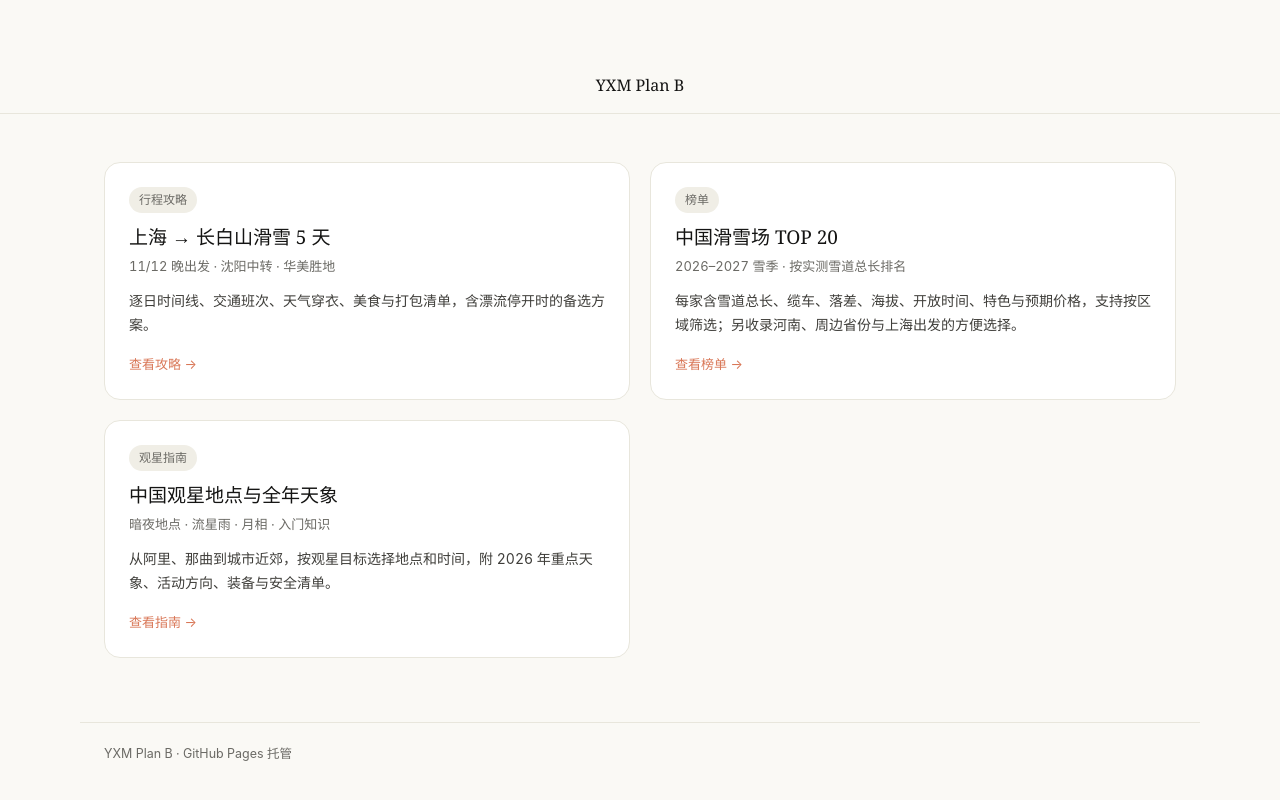
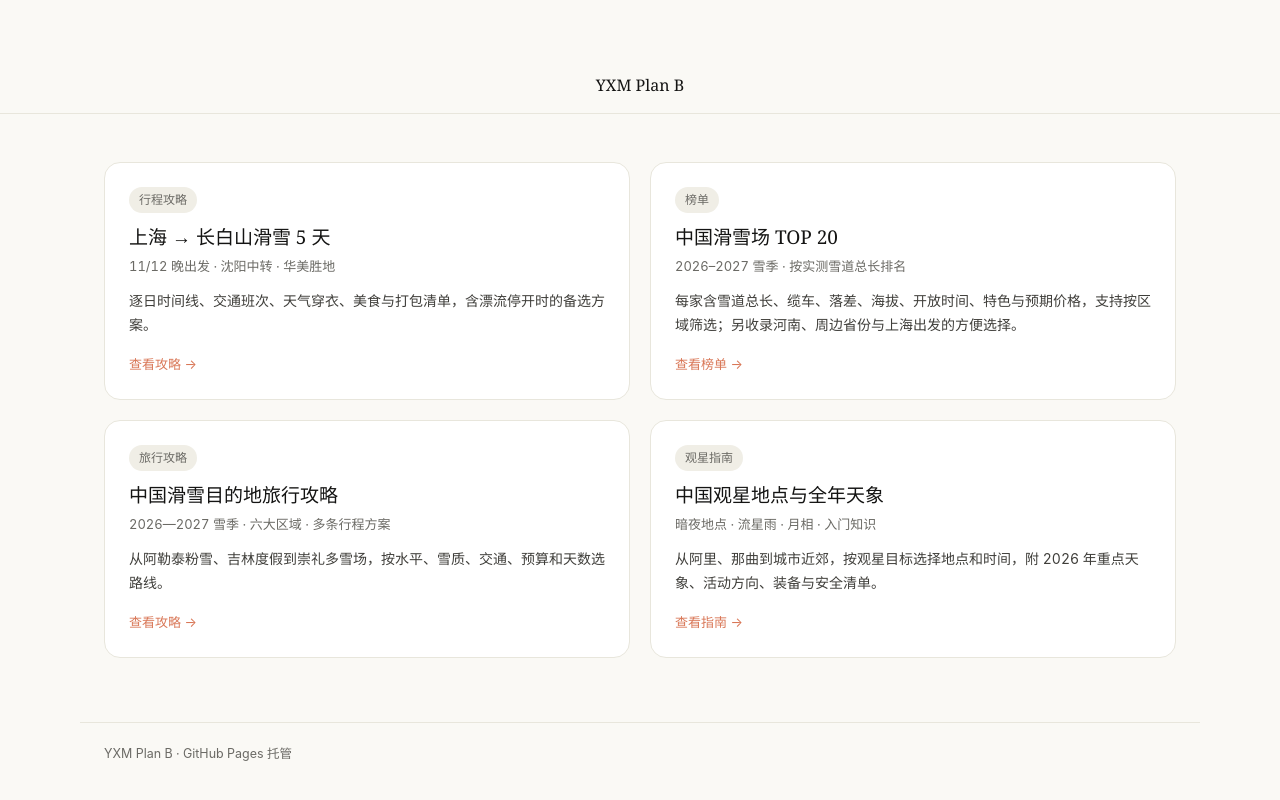
Before and after one commit to yangxiaomanc2/YXM_PlanB, a plain HTML site: page index.html in a window 1280 px wide. Shown: the part 742-1542 px from the top of the page. Drawn offline with Linux system fonts and the light colour scheme.

Commit message:
Add China ski travel guide to Plan B homepage

```diff
--- a/index.html
+++ b/index.html
@@ -107,6 +107,7 @@ color:var(--muted);font-size:12.5px}
           <p>每家含雪道总长、缆车、落差、海拔、开放时间、特色与预期价格，支持按区域筛选；另收录河南、周边省份与上海出发的方便选择。</p>
           <div class="go">查看榜单 →</div>
         </a>
+        <a class="card" href="./china-ski-travel-guide/"><span class="tg">旅行攻略</span><h2>中国滑雪目的地旅行攻略</h2><div class="st">2026—2027 雪季 · 六大区域 · 多条行程方案</div><p>从阿勒泰粉雪、吉林度假到崇礼多雪场，按水平、雪质、交通、预算和天数选路线。</p><div class="go">查看攻略 →</div></a>
         <a class="card" href="./stargazing-guide/">
           <span class="tg">观星指南</span>
           <h2>中国观星地点与全年天象</h2>
```
